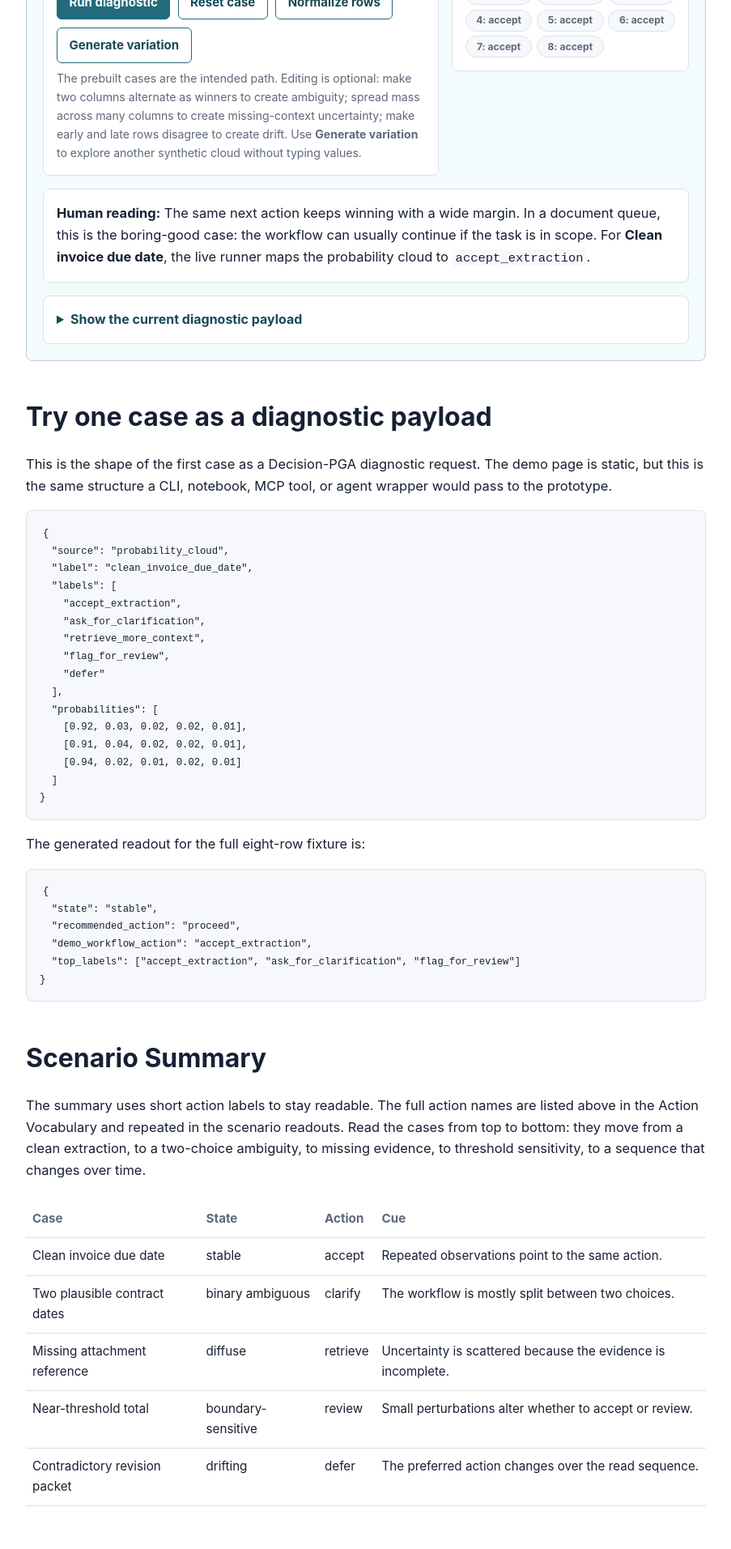
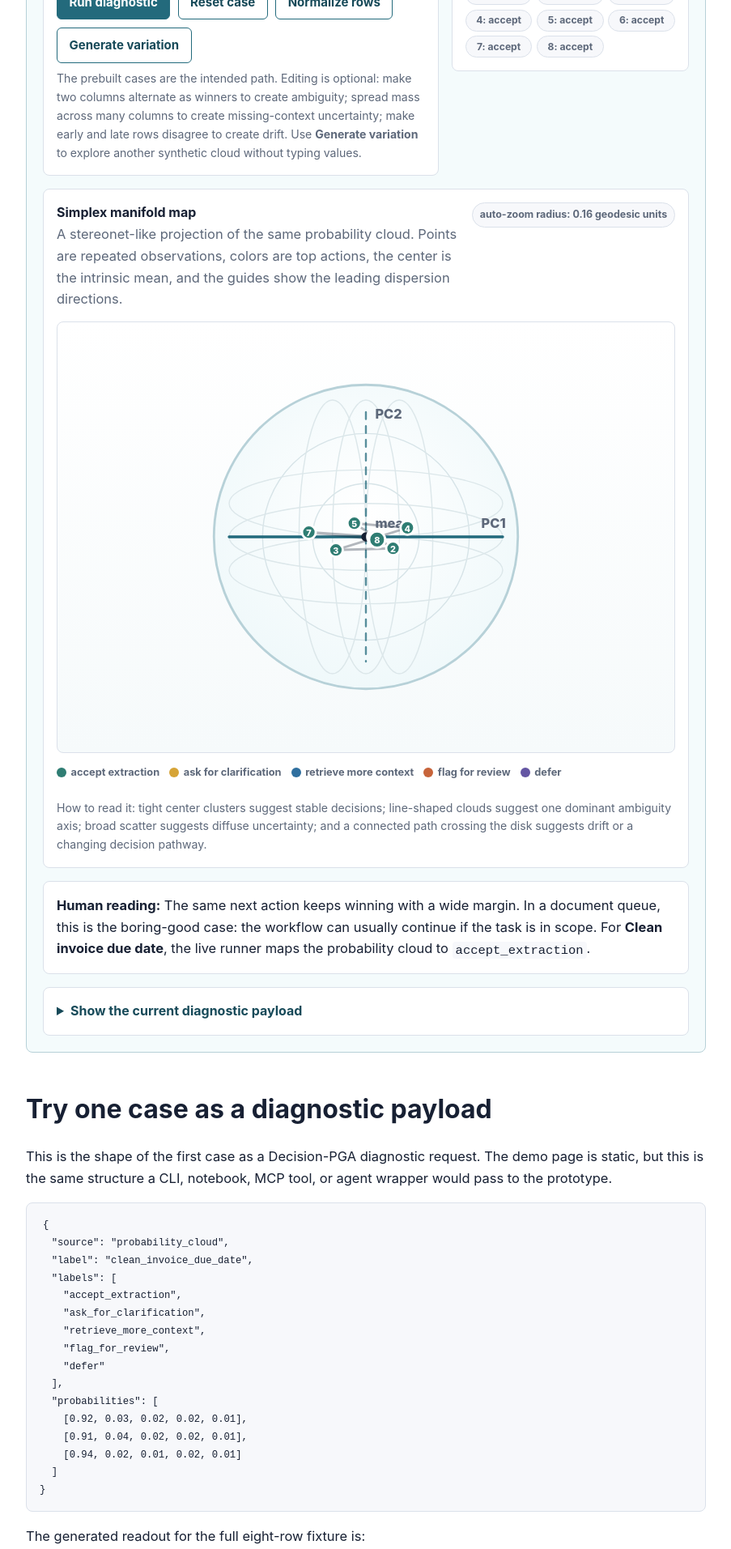
Before and after one commit to zmichels/decision-pga-pages, a Jekyll site: the page built from demo.md, in a window 1280 px wide. Shown: the part 4205-6118 px from the top of the page at 81% size, without its empty margins (188-1091 px from the left). Built offline with Jekyll 4.4.1, drawn with Linux system fonts in a browser that asks for light colours.

Commit message:
Add simplex manifold map to live demo

```diff
--- a/_layouts/default.html
+++ b/_layouts/default.html
@@ -5,7 +5,7 @@
     <meta name="viewport" content="width=device-width, initial-scale=1">
     <title>{{ page.title }} | {{ site.title }}</title>
     <meta name="description" content="{{ page.description | default: site.description }}">
-    <link rel="stylesheet" href="{{ '/assets/styles.css?v=20260519-live-usability' | relative_url }}">
+    <link rel="stylesheet" href="{{ '/assets/styles.css?v=20260519-live-manifold' | relative_url }}">
   </head>
   <body>
     <header class="site-header">
--- a/assets/decision-pga-demo-runner.js
+++ b/assets/decision-pga-demo-runner.js
@@ -15,6 +15,14 @@
     retrieve_more_context: "retrieve",
     flag_for_review: "review",
     defer: "defer",
+  };
+
+  const ACTION_COLORS = {
+    accept_extraction: "#2f7d73",
+    ask_for_clarification: "#d6a437",
+    retrieve_more_context: "#2f6f9f",
+    flag_for_review: "#c7643a",
+    defer: "#6456a3",
   };
 
   const STATE_COPY = {
@@ -100,20 +108,36 @@
 
   function generateVariationRows(rows, state, counter) {
     const amplitudeByState = {
-      stable: 0.012,
-      binary_ambiguous: 0.035,
-      diffuse: 0.045,
-      boundary_sensitive: 0.03,
-      drifting: 0.04,
+      stable: 0.006,
+      binary_ambiguous: 0.014,
+      diffuse: 0.026,
+      boundary_sensitive: 0.018,
+      drifting: 0.024,
     };
     const amplitude = amplitudeByState[state] || 0.025;
-    const varied = rows.map((row, rowIndex) =>
-      row.map((value, columnIndex) => {
-        const wave = Math.sin((counter + 1) * (rowIndex + 2) * (columnIndex + 3));
-        const offset = amplitude * wave;
-        return Math.max(0.01, value + offset);
-      })
-    );
+    const varied = rows.map((row, rowIndex) => {
+      const next = row.slice();
+      if (state === "binary_ambiguous") {
+        const direction = rowIndex % 2 === 0 ? -1 : 1;
+        const offset = direction * amplitude * (0.8 + 0.2 * Math.sin(counter + 1));
+        next[0] += offset;
+        next[1] -= offset;
+      } else if (state === "boundary_sensitive") {
+        const offset = amplitude * Math.sin((counter + 1) * (rowIndex + 2));
+        next[0] += offset;
+        next[3] -= offset;
+      } else if (state === "drifting") {
+        const direction = rowIndex < rows.length / 2 ? 1 : -1;
+        const offset = direction * amplitude * (0.8 + 0.2 * Math.cos(counter + 1));
+        next[0] += offset;
+        next[4] -= offset;
+      } else {
+        next.forEach((value, columnIndex) => {
+          next[columnIndex] = value + amplitude * Math.sin((counter + 1) * (rowIndex + 2) * (columnIndex + 3));
+        });
+      }
+      return next.map((value) => Math.max(0.01, value));
+    });
     return normalizeProbabilities(varied);
   }
 
@@ -175,9 +199,12 @@
     return tensor;
   }
 
-  function jacobiEigenvalues(matrix) {
+  function jacobiEigensystem(matrix) {
     const n = matrix.length;
     const a = matrix.map((row) => row.slice());
+    const vectors = Array.from({ length: n }, (_, row) =>
+      Array.from({ length: n }, (_, column) => (row === column ? 1 : 0))
+    );
     for (let iter = 0; iter < 80; iter += 1) {
       let p = 0;
       let q = 1;
@@ -198,25 +225,64 @@
       const app = a[p][p];
       const aqq = a[q][q];
       const apq = a[p][q];
-      const phi = 0.5 * Math.atan2(2 * apq, aqq - app);
-      const c = Math.cos(phi);
-      const s = Math.sin(phi);
-      for (let k = 0; k < n; k += 1) {
-        const aik = a[p][k];
-        const aqk = a[q][k];
-        a[p][k] = c * aik - s * aqk;
-        a[q][k] = s * aik + c * aqk;
+      const tau = (aqq - app) / (2 * apq);
+      const t = Math.sign(tau || 1) / (Math.abs(tau) + Math.sqrt(1 + tau * tau));
+      const c = 1 / Math.sqrt(1 + t * t);
+      const s = t * c;
+
+      for (let i = 0; i < n; i += 1) {
+        if (i !== p && i !== q) {
+          const aip = a[i][p];
+          const aiq = a[i][q];
+          a[i][p] = c * aip - s * aiq;
+          a[p][i] = a[i][p];
+          a[i][q] = s * aip + c * aiq;
+          a[q][i] = a[i][q];
+        }
       }
-      for (let k = 0; k < n; k += 1) {
-        const akp = a[k][p];
-        const akq = a[k][q];
-        a[k][p] = c * akp - s * akq;
-        a[k][q] = s * akp + c * akq;
-      }
+      a[p][p] = app - t * apq;
+      a[q][q] = aqq + t * apq;
       a[p][q] = 0;
       a[q][p] = 0;
+
+      for (let i = 0; i < n; i += 1) {
+        const vip = vectors[i][p];
+        const viq = vectors[i][q];
+        vectors[i][p] = c * vip - s * viq;
+        vectors[i][q] = s * vip + c * viq;
+      }
     }
-    return a.map((row, index) => Math.max(0, row[index])).sort((left, right) => right - left);
+    const pairs = a
+      .map((row, index) => ({
+        value: Math.max(0, row[index]),
+        vector: normalizeVector(vectors.map((vectorRow) => vectorRow[index])),
+      }))
+      .sort((left, right) => right.value - left.value);
+    return {
+      values: pairs.map((pair) => pair.value),
+      vectors: pairs.map((pair) => pair.vector),
+    };
+  }
+
+  function jacobiEigenvalues(matrix) {
+    return jacobiEigensystem(matrix).values;
+  }
+
+  function projectTangentCloud(tangents, eigenvectors, sequence) {
+    const first = eigenvectors[0] || tangents[0].map(() => 0);
+    const second = eigenvectors[1] || tangents[0].map(() => 0);
+    const coordinates = tangents.map((tangent, index) => ({
+      x: dot(tangent, first),
+      y: dot(tangent, second),
+      action: sequence[index],
+      index,
+    }));
+    const maxRadius = Math.max(1e-8, ...coordinates.map((point) => Math.sqrt(point.x * point.x + point.y * point.y)));
+    return {
+      coordinates,
+      maxRadius,
+      scaleReference: Math.max(0.16, maxRadius * 1.15),
+    };
   }
 
   function meanProbability(rows) {
@@ -260,7 +326,8 @@
     const mean = intrinsicMeanSphere(points);
     const tangents = points.map((point) => sphereLog(mean, point));
     const tensor = covarianceTensor(tangents);
-    const eigenvalues = jacobiEigenvalues(tensor);
+    const eigensystem = jacobiEigensystem(tensor);
+    const eigenvalues = eigensystem.values;
     const totalDispersion = eigenvalues.reduce((sum, value) => sum + value, 0);
     const pc1Fraction = totalDispersion > 1e-12 ? eigenvalues[0] / totalDispersion : 0;
     const anisotropyRatio = eigenvalues[1] > 1e-12 ? eigenvalues[0] / eigenvalues[1] : eigenvalues[0] > 0 ? Infinity : 0;
@@ -270,6 +337,7 @@
     const sequence = topSequence(probs, labels);
     const topLabelSwitchRate = switchRate(sequence);
     const halfDistance = halfGeodesicDistance(probs);
+    const projection = projectTangentCloud(tangents, eigensystem.vectors, sequence);
 
     let state = "diffuse_uncertainty";
     if (halfDistance > 0.45 && topLabelSwitchRate > 0) {
@@ -296,6 +364,10 @@
         half_geodesic_distance: halfDistance,
         top_label_switch_rate: topLabelSwitchRate,
       },
+      geometry: {
+        projection,
+        eigenvalues,
+      },
     };
   }
 
@@ -304,6 +376,17 @@
     if (className) {
       element.className = className;
     }
+    if (text !== undefined) {
+      element.textContent = text;
+    }
+    return element;
+  }
+
+  function createSvgElement(tag, attributes = {}, text) {
+    const element = document.createElementNS("http://www.w3.org/2000/svg", tag);
+    Object.entries(attributes).forEach(([name, value]) => {
+      element.setAttribute(name, String(value));
+    });
     if (text !== undefined) {
       element.textContent = text;
     }
@@ -324,6 +407,95 @@
       bars.append(row);
     });
     container.append(bars);
+  }
+
+  function renderManifoldMap(container, labels, diagnostic) {
+    const projection = diagnostic.geometry.projection;
+    const size = 360;
+    const center = 180;
+    const radius = 132;
+    const viewScale = (radius * 0.82) / projection.scaleReference;
+    const toScreen = (point) => ({
+      x: center + point.x * viewScale,
+      y: center - point.y * viewScale,
+    });
+    const points = projection.coordinates.map((point) => ({ ...point, ...toScreen(point) }));
+    const pathData = points.map((point, index) => `${index === 0 ? "M" : "L"} ${point.x.toFixed(1)} ${point.y.toFixed(1)}`).join(" ");
+
+    container.innerHTML = "";
+    const header = createElement("div", "manifold-map-header");
+    const copy = createElement("div");
+    copy.append(
+      createElement("h4", null, "Simplex manifold map"),
+      createElement(
+        "p",
+        null,
+        "A stereonet-like projection of the same probability cloud. Points are repeated observations, colors are top actions, the center is the intrinsic mean, and the guides show the leading dispersion directions."
+      )
+    );
+    const scale = createElement("p", "manifold-scale", `auto-zoom radius: ${format(projection.scaleReference, 2)} geodesic units`);
+    header.append(copy, scale);
+
+    const frame = createElement("div", "manifold-map-frame");
+    const svg = createSvgElement("svg", {
+      viewBox: `0 0 ${size} ${size}`,
+      role: "img",
+      "aria-label": "Tangent projection of the probability cloud on a circular simplex manifold map",
+    });
+
+    const defs = createSvgElement("defs");
+    const gradient = createSvgElement("radialGradient", { id: "manifoldFill", cx: "50%", cy: "42%", r: "64%" });
+    gradient.append(
+      createSvgElement("stop", { offset: "0%", "stop-color": "#ffffff" }),
+      createSvgElement("stop", { offset: "100%", "stop-color": "#eef8fa" })
+    );
+    defs.append(gradient);
+    svg.append(defs);
+
+    svg.append(createSvgElement("circle", { cx: center, cy: center, r: radius, fill: "url(#manifoldFill)", stroke: "#b7d1d8", "stroke-width": 2 }));
+    [0.35, 0.68].forEach((fraction) => {
+      svg.append(createSvgElement("circle", { cx: center, cy: center, r: radius * fraction, fill: "none", stroke: "#d7e4e8", "stroke-width": 1 }));
+    });
+    [-0.55, 0, 0.55].forEach((offset) => {
+      svg.append(createSvgElement("ellipse", { cx: center, cy: center + offset * radius * 0.4, rx: radius * 0.9, ry: radius * 0.22, fill: "none", stroke: "#dce7ea", "stroke-width": 1 }));
+      svg.append(createSvgElement("ellipse", { cx: center + offset * radius * 0.4, cy: center, rx: radius * 0.22, ry: radius * 0.9, fill: "none", stroke: "#dce7ea", "stroke-width": 1 }));
+    });
+
+    svg.append(createSvgElement("line", { x1: center - radius * 0.9, y1: center, x2: center + radius * 0.9, y2: center, stroke: "#236a7c", "stroke-width": 2.4, "stroke-linecap": "round" }));
+    svg.append(createSvgElement("line", { x1: center, y1: center - radius * 0.82, x2: center, y2: center + radius * 0.82, stroke: "#236a7c", "stroke-width": 1.7, "stroke-dasharray": "6 6", "stroke-linecap": "round", opacity: 0.75 }));
+    svg.append(createSvgElement("text", { x: center + radius * 0.92, y: center - 8, class: "manifold-axis-label", "text-anchor": "end" }, "PC1"));
+    svg.append(createSvgElement("text", { x: center + 8, y: center - radius * 0.78, class: "manifold-axis-label" }, "PC2"));
+
+    if (points.length > 1) {
+      svg.append(createSvgElement("path", { d: pathData, fill: "none", stroke: "#172033", "stroke-width": 2, "stroke-linecap": "round", "stroke-linejoin": "round", opacity: 0.32 }));
+    }
+    svg.append(createSvgElement("circle", { cx: center, cy: center, r: 4, fill: "#172033" }));
+    svg.append(createSvgElement("text", { x: center + 8, y: center - 8, class: "manifold-axis-label" }, "mean"));
+
+    points.forEach((point) => {
+      const group = createSvgElement("g");
+      group.append(createSvgElement("circle", { cx: point.x, cy: point.y, r: point.index === 0 || point.index === points.length - 1 ? 7 : 6, fill: ACTION_COLORS[point.action], stroke: "#ffffff", "stroke-width": 2 }));
+      group.append(createSvgElement("text", { x: point.x, y: point.y + 3.5, class: "manifold-point-label", "text-anchor": "middle" }, String(point.index + 1)));
+      group.append(createSvgElement("title", {}, `${point.index + 1}: ${humanizeAction(point.action)}`));
+      svg.append(group);
+    });
+    frame.append(svg);
+
+    const legend = createElement("div", "manifold-legend");
+    labels.forEach((label) => {
+      const item = createElement("span", "manifold-legend-item");
+      const swatch = createElement("span", "manifold-swatch");
+      swatch.style.background = ACTION_COLORS[label];
+      item.append(swatch, document.createTextNode(humanizeAction(label)));
+      legend.append(item);
+    });
+
+    const reading = createElement(
+      "p",
+      "microcopy",
+      "How to read it: tight center clusters suggest stable decisions; line-shaped clouds suggest one dominant ambiguity axis; broad scatter suggests diffuse uncertainty; and a connected path crossing the disk suggests drift or a changing decision pathway."
+    );
+    container.append(header, frame, legend, reading);
   }
 
   function renderPayload(container, scenario, labels, rows) {
@@ -503,6 +675,7 @@
     const context = root.querySelector("[data-scenario-context]");
     const editor = root.querySelector("[data-matrix-editor]");
     const output = root.querySelector("[data-diagnostic-output]");
+    const manifoldMap = root.querySelector("[data-manifold-map]");
     const explanation = root.querySelector("[data-human-explanation]");
     const payload = root.querySelector("[data-payload-output]");
     let variationCounter = 0;
@@ -529,6 +702,7 @@
       updateRowSums(editor);
       const diagnostic = diagnoseProbabilityCloud(rows, labels);
       renderOutput(output, labels, diagnostic);
+      renderManifoldMap(manifoldMap, labels, diagnostic);
       renderExplanation(explanation, scenario, diagnostic);
       renderPayload(payload, scenario, labels, rows);
     }
--- a/assets/styles.css
+++ b/assets/styles.css
@@ -462,6 +462,7 @@ li {
 
 .live-demo-editor,
 .live-demo-output,
+.manifold-map-panel,
 .live-demo-explain,
 .payload-panel {
   min-width: 0;
@@ -635,6 +636,91 @@ li {
   white-space: nowrap;
 }
 
+.manifold-map-panel {
+  display: grid;
+  gap: 0.85rem;
+}
+
+.manifold-map-header {
+  display: grid;
+  grid-template-columns: minmax(0, 1fr) max-content;
+  gap: 1rem;
+  align-items: start;
+}
+
+.manifold-map-header h4,
+.manifold-map-header p {
+  margin: 0;
+}
+
+.manifold-map-header p {
+  color: var(--muted);
+}
+
+.manifold-scale {
+  border: 1px solid var(--line);
+  border-radius: 999px;
+  padding: 0.25rem 0.55rem;
+  background: var(--wash);
+  font-size: 0.78rem;
+  font-weight: 750;
+  white-space: nowrap;
+}
+
+.manifold-map-frame {
+  display: grid;
+  place-items: center;
+  border: 1px solid var(--line);
+  border-radius: 8px;
+  background: linear-gradient(180deg, #ffffff 0%, #f6fafb 100%);
+  padding: 0.6rem;
+}
+
+.manifold-map-frame svg {
+  width: min(100%, 32rem);
+  height: auto;
+  overflow: visible;
+}
+
+.manifold-axis-label,
+.manifold-point-label {
+  font-family: -apple-system, BlinkMacSystemFont, "Segoe UI", sans-serif;
+  font-weight: 800;
+  pointer-events: none;
+}
+
+.manifold-axis-label {
+  fill: var(--muted);
+  font-size: 0.72rem;
+}
+
+.manifold-point-label {
+  fill: white;
+  font-size: 0.48rem;
+}
+
+.manifold-legend {
+  display: flex;
+  flex-wrap: wrap;
+  gap: 0.45rem 0.75rem;
+  align-items: center;
+}
+
+.manifold-legend-item {
+  display: inline-flex;
+  gap: 0.35rem;
+  align-items: center;
+  color: var(--muted);
+  font-size: 0.8rem;
+  font-weight: 750;
+}
+
+.manifold-swatch {
+  width: 0.75rem;
+  height: 0.75rem;
+  border-radius: 999px;
+}
+
 .live-demo-explain p {
   margin: 0;
 }
@@ -714,6 +800,14 @@ pre {
     grid-template-columns: 1fr;
   }
 
+  .manifold-map-header {
+    grid-template-columns: 1fr;
+  }
+
+  .manifold-scale {
+    justify-self: start;
+  }
+
   .probability-bar-row {
     grid-template-columns: minmax(0, 1fr);
     gap: 0.25rem;
--- a/demo.md
+++ b/demo.md
@@ -175,6 +175,11 @@ boundary cases after you have a feel for the workflow.
       <p>Run a case to see the state, action, and metric summary.</p>
     </aside>
   </div>
+
+  <section class="manifold-map-panel" data-manifold-map aria-live="polite">
+    <h4>Simplex manifold map</h4>
+    <p>Run a case to see the probability cloud as a curved-geometry projection.</p>
+  </section>
 
   <div class="live-demo-explain" data-human-explanation></div>
 
@@ -461,4 +466,4 @@ That is the practical idea behind Decision-PGA as an agent-facing diagnostic:
 turn a cloud of decision evidence into a state description that helps choose the
 next workflow action.
 
-<script src="{{ '/assets/decision-pga-demo-runner.js?v=20260519-live-variation' | relative_url }}" defer></script>
+<script src="{{ '/assets/decision-pga-demo-runner.js?v=20260519-live-manifold' | relative_url }}" defer></script>
```
Also changed, not shown: scripts/validate_publication.py (+6 -1 lines).
